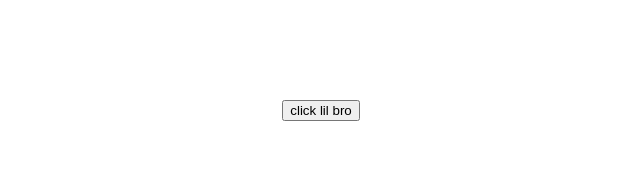
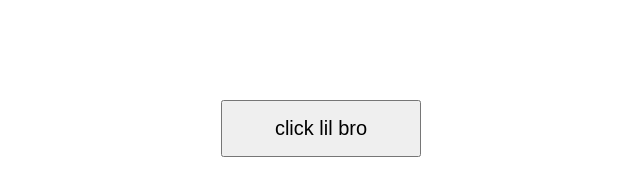
Before and after one commit to DiedloxDerp/Button, a plain HTML site: page index.html in a window 1280 px wide. Shown: the whole page, without its empty margins (319-959 px from the left). Drawn offline with Linux system fonts and the light colour scheme.

Commit message:
Update index.html

```diff
--- a/index.html
+++ b/index.html
@@ -6,8 +6,16 @@
     <title>Document</title>
     <style>
         div {
+            font-family: Arial, Helvetica, sans-serif;
             text-align: center;
             margin-top: 100px;
+
+
+        }
+        button {
+            font-size: 20px;
+            padding: 15px 30px;
+            width: 200px;
         }
 
     </style>
```
